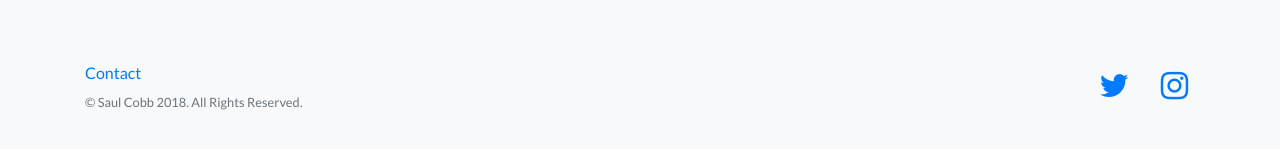
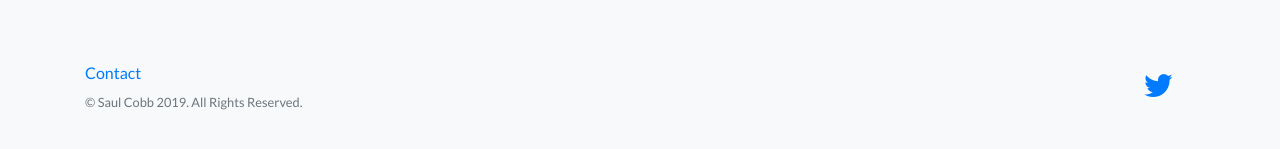
Before and after one commit to QLaughable/qlaughable.github.io, a website: page index.html in a window 1280 px wide. Shown: the part 959-1108 px from the top of the page. Drawn offline with Linux system fonts and the light colour scheme.

Commit message:
Update index.html

```diff
--- a/index.html
+++ b/index.html
@@ -105,7 +105,7 @@
                 <a href="mailto:saul@saulcobb.com" target="_top">Contact</a>
               </li>
             </ul>
-            <p class="text-muted small mb-4 mb-lg-0">&copy; Saul Cobb 2018. All Rights Reserved.</p>
+            <p class="text-muted small mb-4 mb-lg-0">&copy; Saul Cobb 2019. All Rights Reserved.</p>
           </div>
           <div class="col-lg-6 h-100 text-center text-lg-right my-auto">
             <ul class="list-inline mb-0">
@@ -114,11 +114,6 @@
               <li class="list-inline-item mr-3">
                 <a href="https://twitter.com/SaulCobb" target="_blank">
                   <i class="fa fa-twitter fa-2x fa-fw"></i>
-                </a>
-              </li>
-              <li class="list-inline-item">
-                <a href="https://www.instagram.com/saul.cobb/" target="_blank">
-                  <i class="fa fa-instagram fa-2x fa-fw"></i>
                 </a>
               </li>
             </ul>
```
